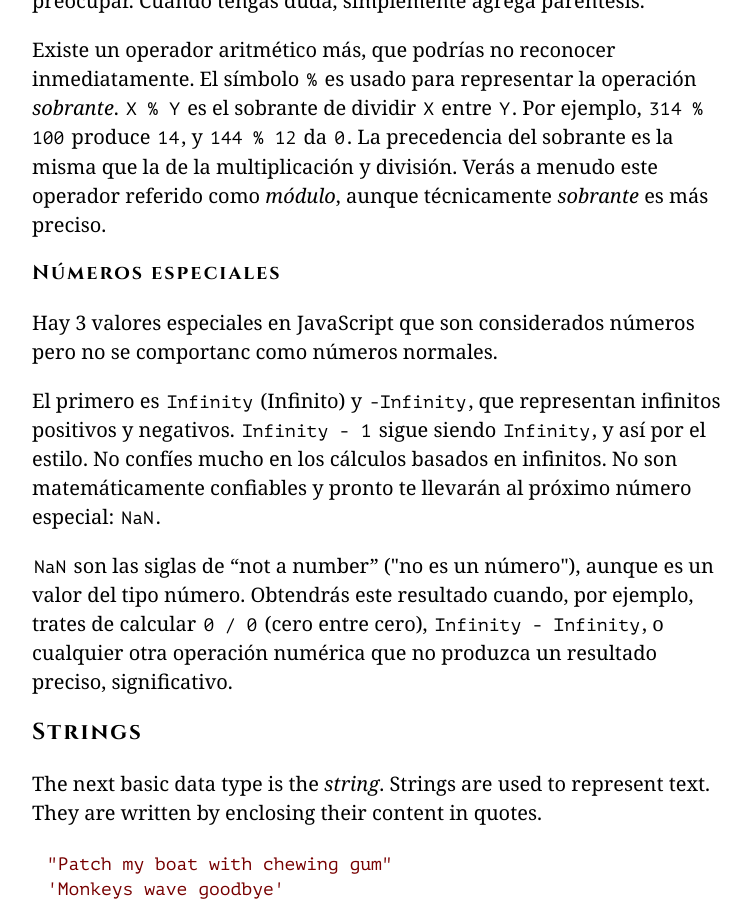
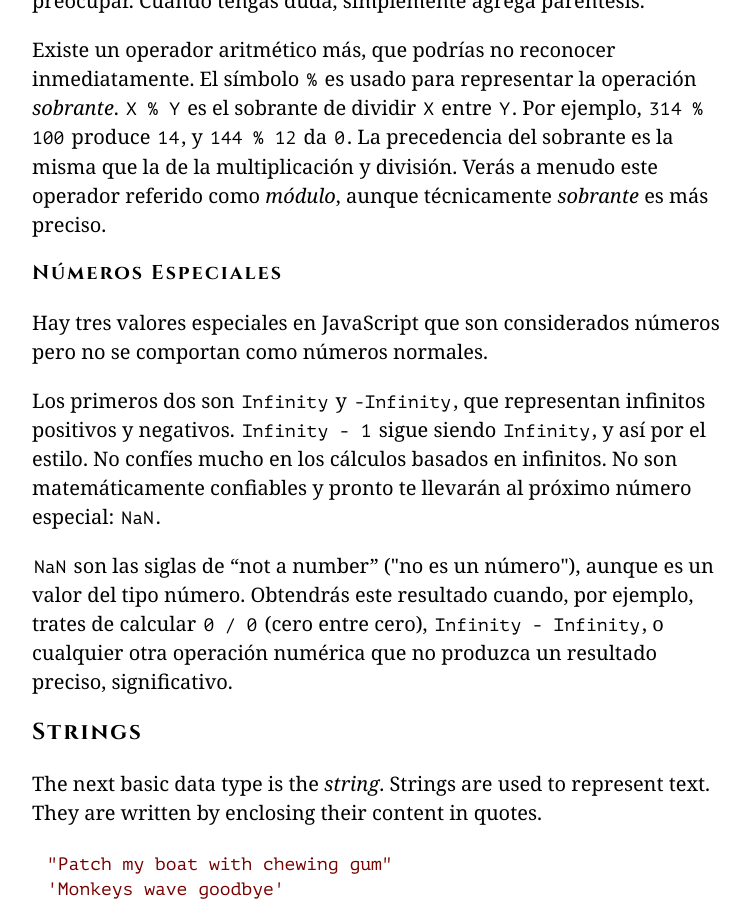
Before and after one commit to hectorip/Eloquent-JavaScript-ES-online, a Jekyll site: the page chapters/01_values.html, which Jekyll copies as it is, in a window 1280 px wide and 900 px high, scrolled down 4569 px. Shown: the whole window, without its empty margins (258-1009 px from the left). Built offline with Jekyll 4.4.1, drawn with Linux system fonts in a browser that asks for light colours; nearby versions of some CDN libraries; library files that are not in the unit come from our copies.

Commit message:
update chapters

```diff
--- a/chapters/00_intro.html
+++ b/chapters/00_intro.html
@@ -14,7 +14,7 @@
 <nav>
 
   <a href="index.html" title="cover">◆</a>
-  <a href="01_values.html" title="next chapter">▶</a>
+  <a href="01_values.html" title="capítulo siguiente">▶</a>
 </nav>
 
 <h1>Introducción</h1>
@@ -375,6 +375,6 @@ enfrente.</p>
 <nav>
 
   <a href="index.html" title="cover">◆</a>
-  <a href="01_values.html" title="next chapter">▶</a>
+  <a href="01_values.html" title="capítulo siguiente">▶</a>
 </nav>
 </article>
--- a/chapters/01_values.html
+++ b/chapters/01_values.html
@@ -12,12 +12,12 @@
 
 <article>
 <nav>
-  <a href="00_intro.html" title="previous chapter">◀</a>
+  <a href="00_intro.html" title="capítulo previo">◀</a>
   <a href="index.html" title="cover">◆</a>
-  <a href="02_program_structure.html" title="next chapter">▶</a>
+  <a href="02_program_structure.html" title="capítulo siguiente">▶</a>
 </nav>
 
-<h1><div class=chap_num>Chapter 1</div>Valores, Tipos y Operadores</h1>
+<h1><div class=chap_num>Capítulo 1</div>Valores, Tipos y Operadores</h1>
 <blockquote>
 <p><a class=p_ident id="p_bpaGsABGGJ" href="#p_bpaGsABGGJ"></a>Debajo de la superficie de la
 máquina, el programa se mueve. Sin esfuerzo, se expande y contrae.
@@ -159,11 +159,11 @@ operación <em>sobrante</em>. <code>X % Y</code> es el sobrante de dividir <code
 La precedencia del sobrante es la misma que la de la multiplicación
 y división. Verás a menudo este operador referido como <em>módulo</em>,
 aunque técnicamente <em>sobrante</em> es más preciso.</p>
-<h3><a class=h_ident id="h_q/U1Vl93Es" href="#h_q/U1Vl93Es"></a>Números especiales</h3>
-<p><a class=p_ident id="p_1er7MFfhlQ" href="#p_1er7MFfhlQ"></a>Hay 3 valores especiales en JavaScript
-que son considerados números pero no se comportanc como números
+<h3><a class=h_ident id="h_sYN/a5tEtK" href="#h_sYN/a5tEtK"></a>Números Especiales</h3>
+<p><a class=p_ident id="p_r1h5R57kme" href="#p_r1h5R57kme"></a>Hay tres valores especiales en JavaScript
+que son considerados números pero no se comportan como números
 normales.</p>
-<p><a class=p_ident id="p_4XZ6GJX3yy" href="#p_4XZ6GJX3yy"></a>El primero es <code>Infinity</code> (Infinito) y <code>-Infinity</code>, que
+<p><a class=p_ident id="p_94zluAEVBu" href="#p_94zluAEVBu"></a>Los primeros dos son <code>Infinity</code> y <code>-Infinity</code>, que
 representan infinitos positivos y negativos. <code>Infinity - 1</code>
 sigue siendo <code>Infinity</code>, y así por el estilo. No confíes mucho en los
 cálculos basados en infinitos. No son matemáticamente confiables y
@@ -440,8 +440,8 @@ calculator, but not much more. The
 <a href="02_program_structure.html#program_structure">next chapter</a> will
 start tying these expressions together into basic programs.</p>
 <nav>
-  <a href="00_intro.html" title="previous chapter">◀</a>
+  <a href="00_intro.html" title="capítulo previo">◀</a>
   <a href="index.html" title="cover">◆</a>
-  <a href="02_program_structure.html" title="next chapter">▶</a>
+  <a href="02_program_structure.html" title="capítulo siguiente">▶</a>
 </nav>
 </article>
```
Also changed, not shown: 3 other files.
